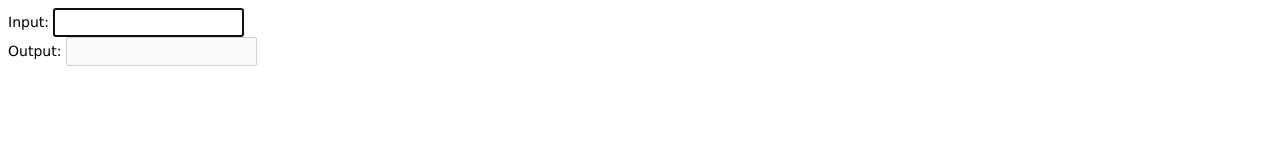
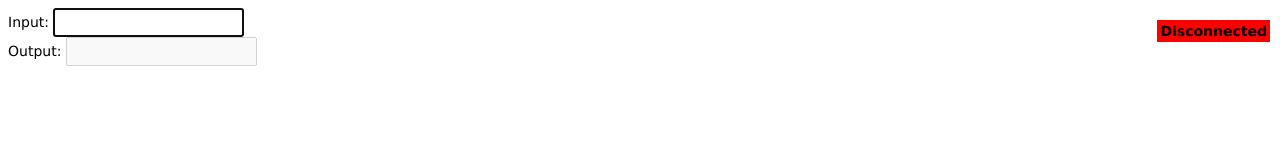
Before and after one commit to PlamenDimchevski/echo-server, a website: page public/index.html in a window 1280 px wide. Drawn offline with Linux system fonts and the light colour scheme.

Commit message:
Export CSS in a separate file. Implement notifications on connect/dissconnect to the WebSocket server.

```diff
--- /dev/null
+++ b/public/css/style.css
@@ -0,0 +1,24 @@
+body {
+   font-family: Verdana, sans-serif;
+   font-size: 14px;
+}
+
+input {
+   padding: 5px;
+}
+
+div.status {
+   position: absolute;
+   top: 20px;
+   right: 10px;
+   padding: 3px;
+   font-weight: bold;
+}
+
+.status.connected {
+   background-color: green;
+}
+
+.status.disconnected {
+   background-color: red;
+}
--- a/public/index.html
+++ b/public/index.html
@@ -2,20 +2,12 @@
 <html>
 <head>
    <title>NodeJS Echo Server</title>
-   <style type="text/css">
-      body {
-         font-family: Verdana, sans-serif;
-         font-size: 14px;
-      }
-
-      input {
-         padding: 5px;
-      }
-   </style>
+   <link rel="stylesheet" type="text/css" href="css/style.css">
 </head>
 <body>
    <label>Input: <input type="text" name="input" autofocus="autofocus"></label><br/>
    <label>Output: <input type="text" name="output" disabled="disabled"></label>
+   <div class="status"></div>
    <script type="text/javascript" src="js/main.js"></script>
 </body>
 </html>
--- a/public/js/main.js
+++ b/public/js/main.js
@@ -1,6 +1,7 @@
 (function(){
    var input = document.getElementsByName( 'input' )[0];
    var output = document.getElementsByName( 'output' )[0];
+   var status = document.querySelector( 'div.status' );
 
    var connection;
    var ws_location = 'ws://127.0.0.1:1337';           // WebSocket server address
@@ -12,6 +13,9 @@
       clearInterval( interval );
 
       connection.addEventListener( 'open', function () {
+         status.innerText = 'Connected';
+         status.classList.remove( 'disconnected' );
+         status.classList.add( 'connected' );
          input.addEventListener( 'keypress', sendCharacter );
       });
 
@@ -34,6 +38,10 @@
 
       // Add listener for WebSocket exit
       connection.addEventListener( 'close', function ( connection ) {
+         status.innerText = 'Disconnected';
+         status.classList.remove( 'connected' );
+         status.classList.add( 'disconnected' );
+
          input.removeEventListener( 'keypress', sendCharacter );
 
          // Try to reconnect
```
